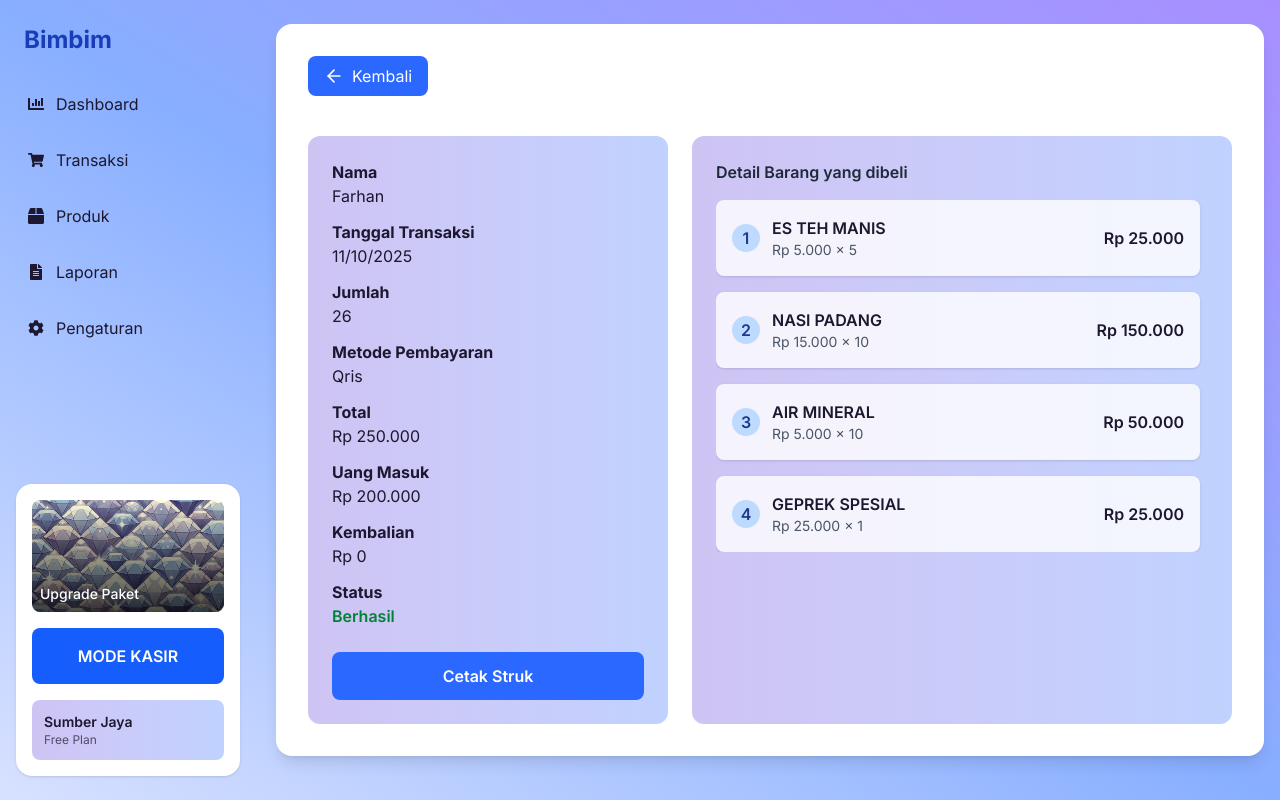
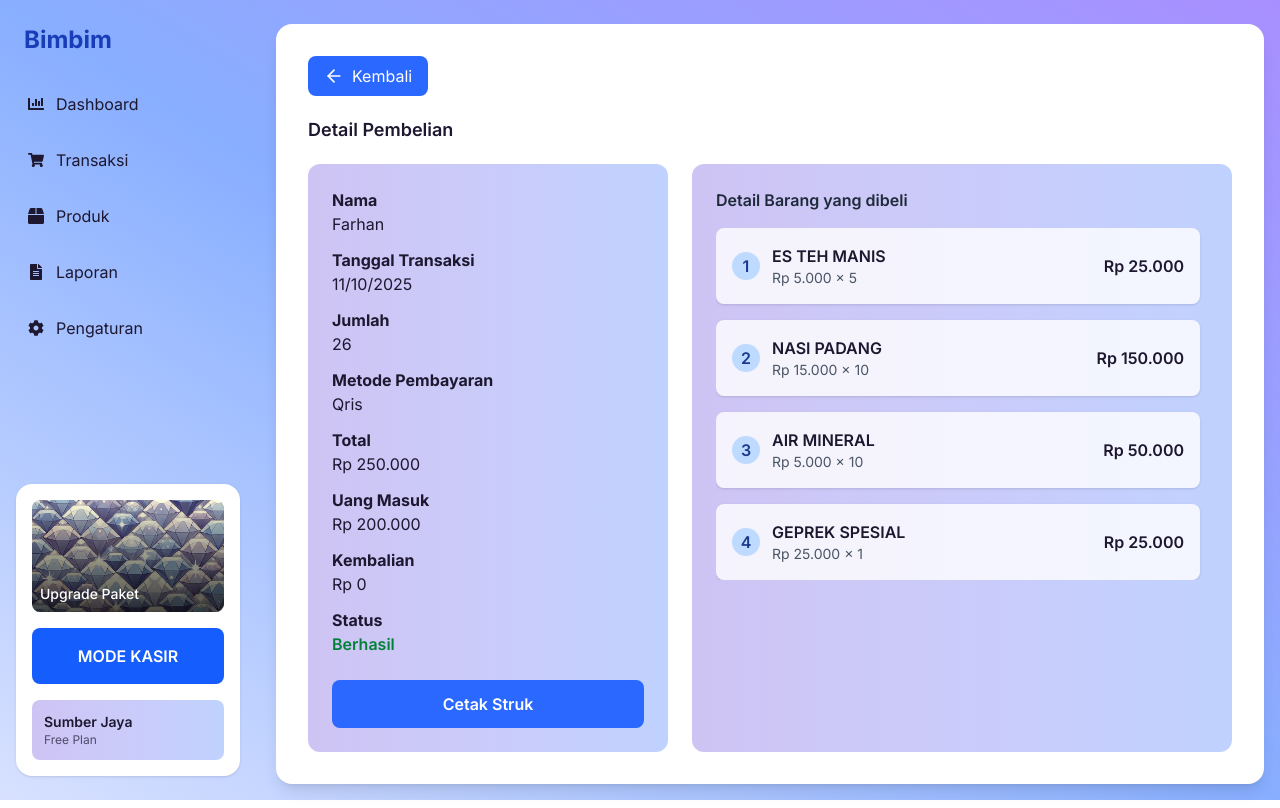
Before and after one commit to farhanangga/bimbim, a Next.js app: page /dashboard/transaksi/detailTransaksi in a window 1280 px wide. Built offline with nearby package versions, Linux system fonts and the light colour scheme.

Commit message:
adjusments

```diff
--- a/src/app/dashboard/transaksi/detailTransaksi/page.tsx
+++ b/src/app/dashboard/transaksi/detailTransaksi/page.tsx
@@ -71,13 +71,15 @@ export default function DetailTransaksiPage() {
           {/* Tombol Kembali */}
           <button
             onClick={() => router.back()}
-            className="hidden sm:inline-flex flex items-center gap-2 bg-[#2B68FF] hover:bg-[#1f4fcc] text-white px-4 py-2 rounded-lg w-fit"
+            className="hidden lg:inline-flex flex items-center gap-2 bg-[#2B68FF] hover:bg-[#1f4fcc] text-white px-4 py-2 rounded-lg w-fit"
           >
             <ArrowLeft size={20} />
             Kembali
           </button>
 
-          <div className="flex flex-col md:flex-row gap-6 lg:mt-10 flex-1">
+        <p className="hidden lg:inline-flex font-semibold text-lg my-5">Detail Pembelian</p>
+
+          <div className="flex flex-col md:flex-row gap-6 flex-1">
 
             {/* ==================== LEFT: DETAIL ==================== */}
             <div
```
